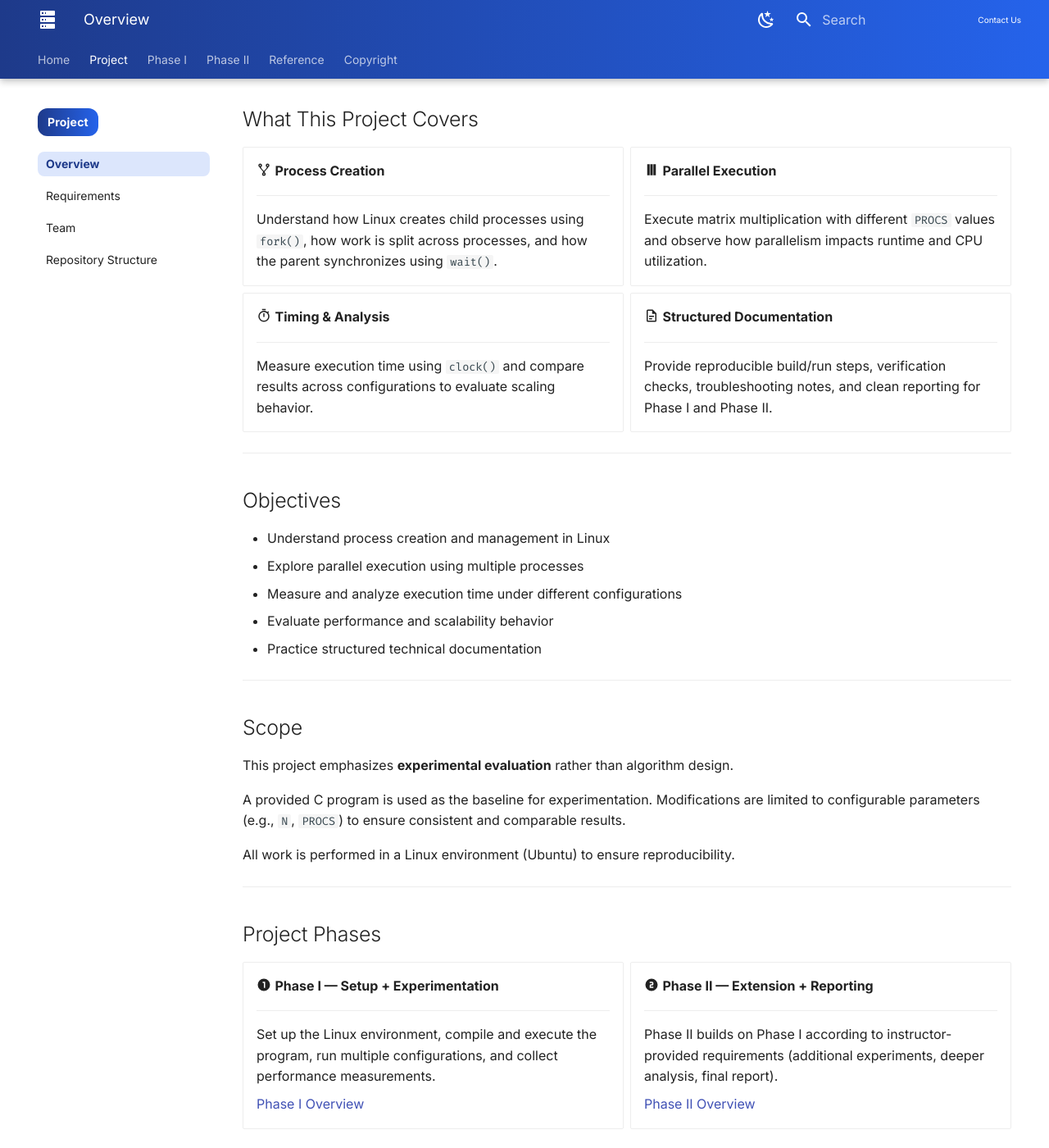
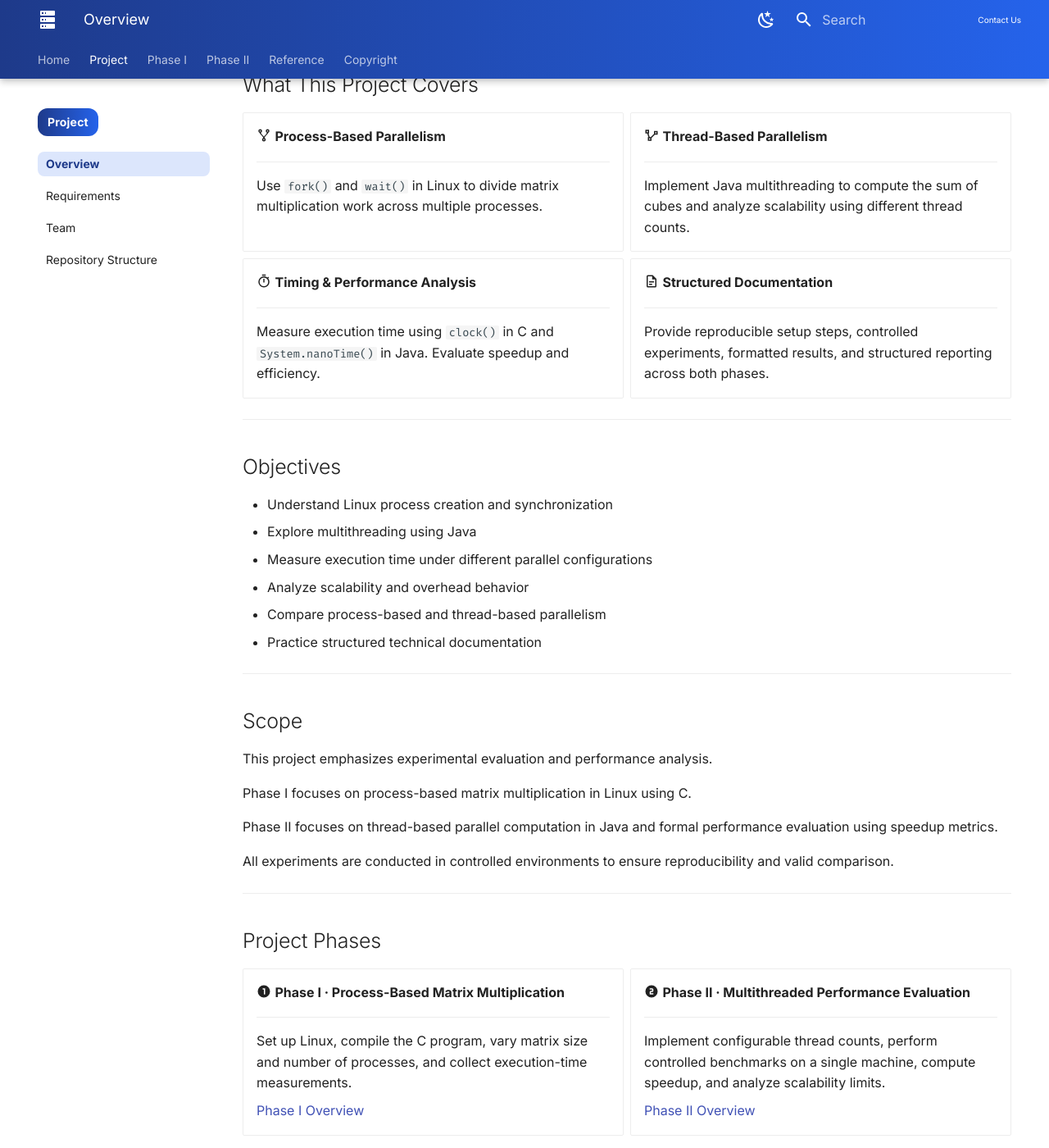
Before and after one commit to Shoug-Alomran/CS330-Parallel-Performance-Evaluation-in-Linux-Project, an MkDocs documentation site: the page built from docs/Project-Overview/overview.md, in a window 1280 px wide and 1400 px high, scrolled down 475 px. Shown: the whole window at 82% size. Built offline with MkDocs 1.6.1 and Material for MkDocs 9.7.7, drawn with Linux system fonts in a browser that asks for light colours; some of the changed text lies outside the part shown.

Commit message:
Add Phase 2 documentation and CSS adjustments for performance evaluation

```diff
--- a/docs/Project-Overview/overview.md
+++ b/docs/Project-Overview/overview.md
@@ -6,15 +6,14 @@ hide:
 <div class="home-hero" markdown>
 <div class="home-hero__text" markdown>
 
-# **Parallel Performance Evaluation in Linux (Process-based Matrix Multiplication)**
+# **Parallel Performance Evaluation in Linux**
 
+This project provides hands-on experimentation with Linux process creation and parallel execution using C and Java.
 
-This project provides hands-on experimentation with Linux process creation and parallel execution using C.
+You will compile and execute system-level programs, vary configuration parameters, measure execution time, and analyze performance behavior across different parallel configurations.
 
-You will compile and run a provided matrix multiplication program, vary configuration parameters (matrix size `N` and number of processes `PROCS`), and analyze execution-time behavior across different setups.
-
-[Build & Run](../Phase-1/build-run.md){ .md-button .md-button--primary }
-[Go to Phase I](../Phase-1/index.md){ .md-button }
+[Go to Phase I](../Phase-1/index.md){ .md-button .md-button--primary }
+[Go to Phase II](../Phase-2/index.md){ .md-button }
 
 </div>
 </div>
@@ -25,25 +24,25 @@ You will compile and run a provided matrix multiplication program, vary configur
 
 <div class="grid cards" markdown>
 
--   :material-source-fork: **Process Creation**
+-   :material-source-fork: **Process-Based Parallelism**
 
     ---
-    Understand how Linux creates child processes using `fork()`, how work is split across processes, and how the parent synchronizes using `wait()`.
+    Use `fork()` and `wait()` in Linux to divide matrix multiplication work across multiple processes.
 
--   :material-view-parallel: **Parallel Execution**
+-   :material-vector-polyline: **Thread-Based Parallelism**
 
     ---
-    Execute matrix multiplication with different `PROCS` values and observe how parallelism impacts runtime and CPU utilization.
+    Implement Java multithreading to compute the sum of cubes and analyze scalability using different thread counts.
 
--   :material-timer-outline: **Timing & Analysis**
+-   :material-timer-outline: **Timing & Performance Analysis**
 
     ---
-    Measure execution time using `clock()` and compare results across configurations to evaluate scaling behavior.
+    Measure execution time using `clock()` in C and `System.nanoTime()` in Java. Evaluate speedup and efficiency.
 
 -   :material-file-document-outline: **Structured Documentation**
 
     ---
-    Provide reproducible build/run steps, verification checks, troubleshooting notes, and clean reporting for Phase I and Phase II.
+    Provide reproducible setup steps, controlled experiments, formatted results, and structured reporting across both phases.
 
 </div>
 
@@ -51,21 +50,24 @@ You will compile and run a provided matrix multiplication program, vary configur
 
 ## Objectives
 
-- Understand process creation and management in Linux
-- Explore parallel execution using multiple processes
-- Measure and analyze execution time under different configurations
-- Evaluate performance and scalability behavior
+- Understand Linux process creation and synchronization
+- Explore multithreading using Java
+- Measure execution time under different parallel configurations
+- Analyze scalability and overhead behavior
+- Compare process-based and thread-based parallelism
 - Practice structured technical documentation
 
 ---
 
 ## Scope
 
-This project emphasizes **experimental evaluation** rather than algorithm design.
+This project emphasizes experimental evaluation and performance analysis.
 
-A provided C program is used as the baseline for experimentation. Modifications are limited to configurable parameters (e.g., `N`, `PROCS`) to ensure consistent and comparable results.
+Phase I focuses on process-based matrix multiplication in Linux using C.
 
-All work is performed in a Linux environment (Ubuntu) to ensure reproducibility.
+Phase II focuses on thread-based parallel computation in Java and formal performance evaluation using speedup metrics.
+
+All experiments are conducted in controlled environments to ensure reproducibility and valid comparison.
 
 ---
 
@@ -73,19 +75,19 @@ All work is performed in a Linux environment (Ubuntu) to ensure reproducibility.
 
 <div class="grid cards" markdown>
 
--   :material-numeric-1-circle: **Phase I — Setup + Experimentation**
+-   :material-numeric-1-circle: **Phase I · Process-Based Matrix Multiplication**
 
     ---
-    Set up the Linux environment, compile and execute the program, run multiple configurations, and collect performance measurements.
+    Set up Linux, compile the C program, vary matrix size and number of processes, and collect execution-time measurements.
 
-    [Phase I Overview](../Phase%201/)
+    [Phase I Overview](../Phase-1/index.md)
 
--   :material-numeric-2-circle: **Phase II — Extension + Reporting**
+-   :material-numeric-2-circle: **Phase II · Multithreaded Performance Evaluation**
 
     ---
-    Phase II builds on Phase I according to instructor-provided requirements (additional experiments, deeper analysis, final report).
+    Implement configurable thread counts, perform controlled benchmarks on a single machine, compute speedup, and analyze scalability limits.
 
-    [Phase II Overview](../Phase%202/)
+    [Phase II Overview](../Phase-2/index.md)
 
 </div>
 
@@ -98,17 +100,27 @@ All work is performed in a Linux environment (Ubuntu) to ensure reproducibility.
 -   :material-linux: **Linux (Ubuntu)**
 
     ---
-    Primary runtime environment for process creation, execution, and measurement.
+    Runtime environment for process creation and benchmarking in Phase I.
 
 -   :material-language-c: **C + GCC**
 
     ---
-    System-level programming in C compiled using `gcc`.
+    System-level programming for process-based parallel matrix multiplication.
+
+-   :material-language-java: **Java**
+
+    ---
+    Multithreaded implementation and performance measurement in Phase II.
 
 -   :material-source-fork: **fork() / wait()**
 
     ---
-    Process creation and synchronization primitives used to parallelize computation.
+    Process management primitives used in Phase I.
+
+-   :material-vector-polyline: **Java Threads**
+
+    ---
+    Thread-based workload division and synchronization in Phase II.
 
 -   :material-book-open-variant: **MkDocs (Material)**
 
@@ -116,5 +128,3 @@ All work is performed in a Linux environment (Ubuntu) to ensure reproducibility.
     Documentation framework used to publish a clean, structured, and reproducible project site.
 
 </div>
-
----
--- a/docs/styles/extra.css
+++ b/docs/styles/extra.css
@@ -582,10 +582,6 @@
   margin: 0;
   opacity: .92;
 }
-/* =========================
-   HOME HERO (CS330)
-   - Adds the "blue light box" like your red project
-   ========================= */
 
 .home-hero{
   margin: 0 0 18px 0;
```
Also changed, not shown: docs/Phase-2/index.md (+39 -0 lines), docs/Phase-2/plan.md (+73 -0 lines), docs/Phase-2/report.md (+39 -0 lines), docs/Phase-2/results.md (+33 -0 lines), docs/Phase-2/work-log.md (+62 -0 lines).
